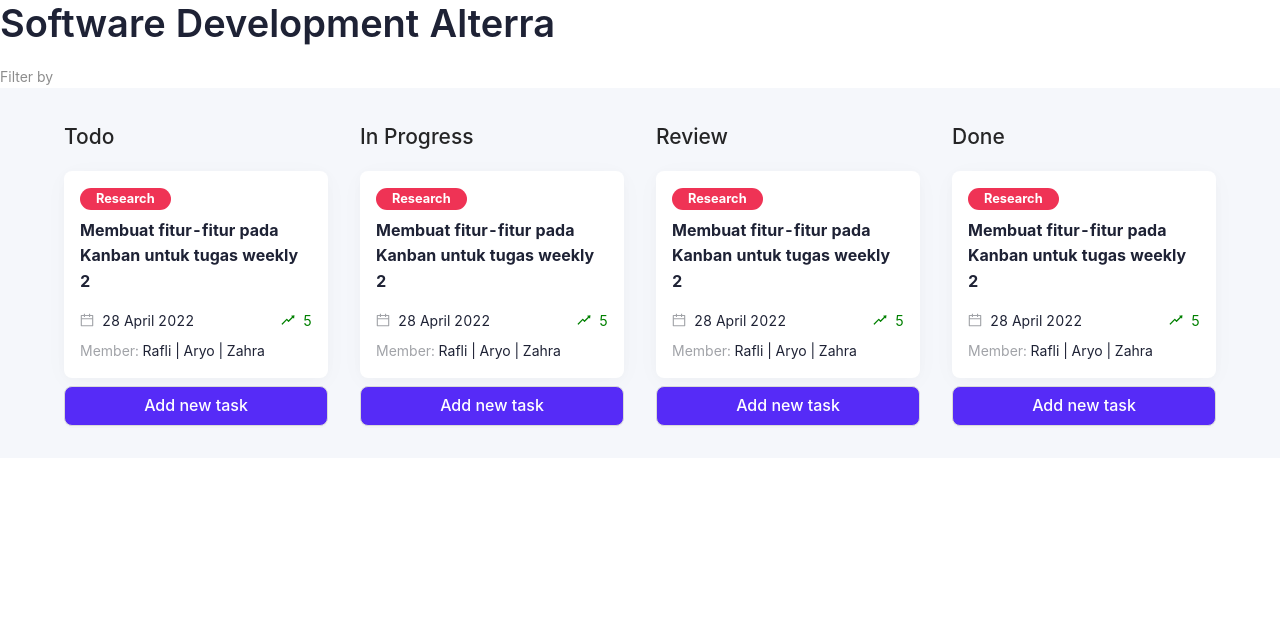
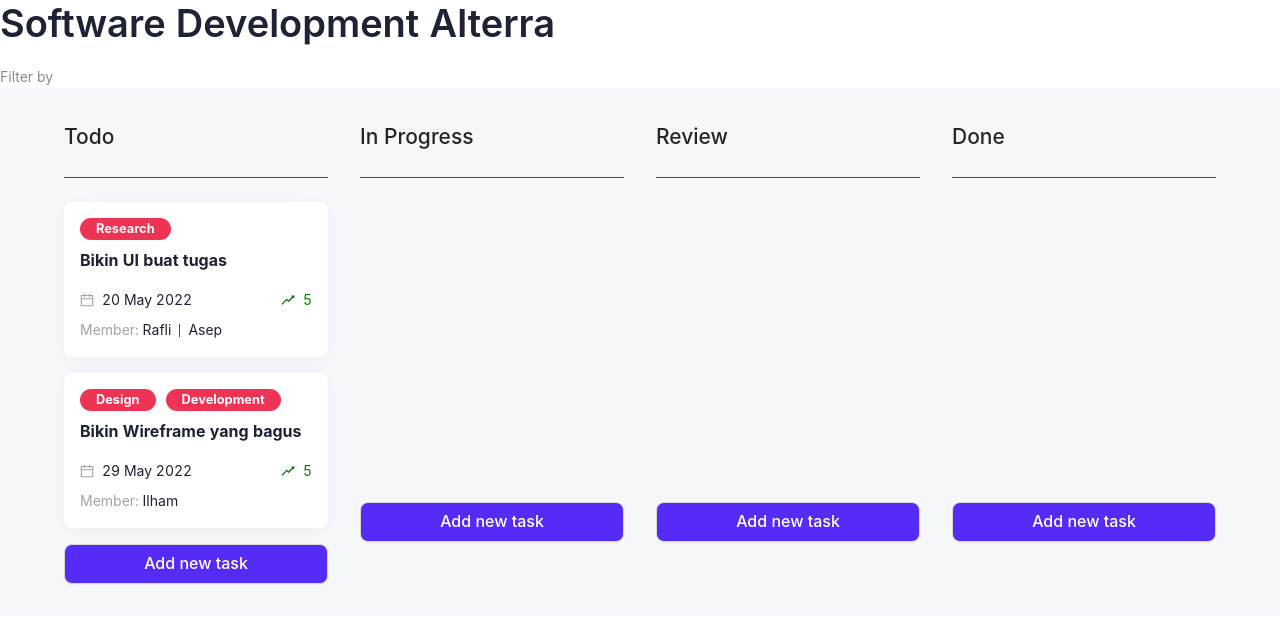
Before and after one commit to rafliogun49/mini-project_Muhammad-Rafli, a React (Create React App) app in the folder my-app/: page / in a window 1280 px wide. Shown: the top 624 px of the page. Built offline with nearby package versions, Linux system fonts and the light colour scheme.

Commit message:
create drag n drop kanban board, make kanban card and add new task functionality. Next i will make funcionality of input modal and CRUD system

```diff
--- a/my-app/package.json
+++ b/my-app/package.json
@@ -10,6 +10,7 @@
     "@testing-library/user-event": "^13.5.0",
     "antd": "^4.20.2",
     "react": "^17.0.2",
+    "react-beautiful-dnd": "^13.1.0",
     "react-dom": "^17.0.2",
     "react-redux": "^8.0.1",
     "react-router-dom": "^6.3.0",
--- a/my-app/src/App.js
+++ b/my-app/src/App.js
@@ -1,15 +1,37 @@
+import {useState} from "react";
 import Filter from "./component/Filter";
 import InputModal from "./component/InputModal";
 import KanbanBoard from "./component/KanbanBoard";
 import TitleText from "./component/TitleText";
 
+const data = [
+  {
+    id: 1,
+    title: "Bikin UI buat tugas",
+    tag: ["Research"],
+    priority: 5,
+    date: "20/05/2022",
+    member: ["Rafli", "Asep"],
+    status: "todo",
+  },
+  {
+    id: 2,
+    title: "Bikin Wireframe yang bagus",
+    tag: ["Design", "Development"],
+    priority: 5,
+    date: "29/05/2022",
+    member: ["Ilham"],
+    status: "todo",
+  },
+];
+
 function App() {
+  const [dataTask, setDataTask] = useState(data);
   return (
     <>
       <TitleText />
       <Filter />
-      <KanbanBoard />
-      <InputModal />
+      <KanbanBoard dataTask={dataTask} setDataTask={setDataTask} />
     </>
   );
 }
--- a/my-app/src/component/InputModal.jsx
+++ b/my-app/src/component/InputModal.jsx
@@ -3,6 +3,7 @@
 import TextArea from "antd/lib/input/TextArea";
 import {Option} from "antd/lib/mentions";
 import moment from "moment";
+import {useState} from "react";
 
 const InputModal = ({modalOpened, setModalOpened}) => {
   const handleOk = () => {
@@ -13,6 +14,11 @@
   };
   const handleDelete = () => {
     setModalOpened(!handleOk);
+  };
+  const [date, setDate] = useState("");
+  const handleChangeDate = (value) => {
+    setDate(value.format("DD/MM/YYYY"));
+    console.log(typeof date);
   };
   return (
     <>
@@ -49,7 +55,7 @@
             <Col className="gutter-row" span={12}>
               <div className="member">
                 <span style={{display: "block"}}>Member</span>
-                <Select mode="multiple" allowClear style={{width: "100%"}}>
+                <Select mode="tags" placeholder="member name" style={{width: "100%"}}>
                   <Option>Rafli</Option>
                 </Select>
               </div>
@@ -60,7 +66,8 @@
                 <DatePicker
                   defaultValue={moment("01/01/2015", "YYYY/MM/DD")}
                   format={"YYYY/MM/DD"}
-                  style={{width: "50%"}}
+                  style={{minWidth: "50%"}}
+                  onChange={handleChangeDate}
                 />
               </div>
             </Col>
@@ -69,12 +76,7 @@
             <Col className="gutter-row" span={12}>
               <div className="tag">
                 <span style={{display: "block"}}>Tag</span>
-                <Select
-                  mode="multiple"
-                  allowClear
-                  style={{width: "100%"}}
-                  placeholder="Please select"
-                >
+                <Select mode="tags" placeholder="tag" style={{width: "100%"}}>
                   <Option>Design</Option>
                   <Option>Research</Option>
                 </Select>
@@ -84,7 +86,7 @@
               <div className="urgency">
                 <span style={{display: "block"}}>Urgency level</span>
                 <div className="urgency-level">
-                  <InputNumber min={1} max={10} defaultValue={1} style={{width: "50%"}} />
+                  <InputNumber min={1} max={10} defaultValue={1} style={{minWidth: "50%"}} />
                 </div>
               </div>
             </Col>
--- a/my-app/src/component/KanbanBoard.jsx
+++ b/my-app/src/component/KanbanBoard.jsx
@@ -1,39 +1,99 @@
-import {Row, Col, Space} from "antd";
+import {Row, Col, Space, Divider} from "antd";
 import KanbanCard from "./KanbanCard";
 import NewTask from "./NewTask";
+import {DragDropContext, Droppable, Draggable} from "react-beautiful-dnd";
+import {useState} from "react";
 
-const KanbanBoard = () => {
+const onDragEnd = (result, columns, setColumns) => {
+  if (!result.destination) return;
+  const {source, destination} = result;
+  if (source.droppableId !== destination.droppableId) {
+    const sourceColumn = columns[source.droppableId];
+    const destinationColumn = columns[destination.droppableId];
+    const sourceItems = [...sourceColumn.items];
+    const destinationitems = [...destinationColumn.items];
+    const [removed] = sourceItems.splice(source.index, 1);
+    destinationitems.splice(destination.index, 0, removed);
+    setColumns({
+      ...columns,
+      [source.droppableId]: {
+        ...sourceColumn,
+        items: sourceItems,
+      },
+      [destination.droppableId]: {
+        ...destinationColumn,
+        items: destinationitems,
+      },
+    });
+  } else {
+    const column = columns[source.droppableId];
+    const copiedItems = [...column.items];
+    const [removed] = copiedItems.splice(source.index, 1);
+    copiedItems.splice(destination.index, 0, removed);
+    setColumns({
+      ...columns,
+      [source.droppableId]: {
+        ...column,
+        items: copiedItems,
+      },
+    });
+  }
+};
+
+const KanbanBoard = ({dataTask, setDataTask}) => {
+  const columnsKanban = {
+    todo: {name: "Todo", items: dataTask},
+    inProgress: {name: "In Progress", items: []},
+    review: {name: "Review", items: []},
+    done: {name: "Done", items: []},
+  };
+  const [columns, setColumns] = useState(columnsKanban);
   return (
-    <Row gutter={32} className="board">
-      <Col className="gutter-row" span={6}>
-        <Space direction="vertical" size="small" style={{display: "flex"}}>
-          <h2>Todo</h2>
-          <KanbanCard />
-          <NewTask />
-        </Space>
-      </Col>
-      <Col className="gutter-row" span={6}>
-        <Space direction="vertical" size="small" style={{display: "flex"}}>
-          <h2>In Progress</h2>
-          <KanbanCard />
-          <NewTask />
-        </Space>
-      </Col>
-      <Col className="gutter-row" span={6}>
-        <Space direction="vertical" size="small" style={{display: "flex"}}>
-          <h2>Review</h2>
-          <KanbanCard />
-          <NewTask />
-        </Space>
-      </Col>
-      <Col className="gutter-row" span={6}>
-        <Space direction="vertical" size="small" style={{display: "flex"}}>
-          <h2>Done</h2>
-          <KanbanCard />
-          <NewTask />
-        </Space>
-      </Col>
-    </Row>
+    <DragDropContext onDragEnd={(result) => onDragEnd(result, columns, setColumns)}>
+      <Row gutter={32} className="board">
+        {Object.entries(columns).map(([id, column]) => {
+          return (
+            <Col className="gutter-row" span={6} key={id}>
+              <div className="title-column">
+                <h2>{column.name}</h2>
+                <Divider style={{backgroundColor: "#562BF7"}} />
+              </div>
+              <Droppable droppableId={id} key={id}>
+                {(provided, snapshot) => {
+                  return (
+                    <div
+                      {...provided.droppableProps}
+                      ref={provided.innerRef}
+                      style={{minHeight: 300}}
+                    >
+                      {column.items.map((item, i) => {
+                        return (
+                          <Draggable key={item.id} draggableId={String(item.id)} index={i}>
+                            {(provided, snapshot) => {
+                              return (
+                                <div
+                                  ref={provided.innerRef}
+                                  {...provided.draggableProps}
+                                  {...provided.dragHandleProps}
+                                >
+                                  <KanbanCard item={item} />
+                                </div>
+                              );
+                            }}
+                          </Draggable>
+                        );
+                      })}
+                      {provided.placeholder}
+                    </div>
+                  );
+                }}
+              </Droppable>
+              <NewTask dataTask={dataTask} setDataTask={setDataTask} />
+            </Col>
+          );
+        })}
+      </Row>
+    </DragDropContext>
   );
 };
 
--- a/my-app/src/component/KanbanCard.jsx
+++ b/my-app/src/component/KanbanCard.jsx
@@ -1,27 +1,66 @@
-import {Space, Tag} from "antd";
+import {Divider, Space, Tag} from "antd";
 import {CalendarOutlined, RiseOutlined} from "@ant-design/icons";
 import {useState} from "react";
 import InputModal from "./InputModal";
-const Card = () => {
+const KanbanCard = ({item}) => {
   const [modalOpened, setModalOpened] = useState(false);
   const changeViewModal = () => {
     setModalOpened(!modalOpened);
   };
+
+  const tagsComponent = item.tag.map((tag) => {
+    return (
+      <Tag color="#EF3355" style={{borderRadius: 12}}>
+        <span className="tag-title">{tag}</span>
+      </Tag>
+    );
+  });
+
+  const month = {
+    "01": "Jan",
+    "02": "Feb",
+    "03": "Mar",
+    "04": "Apr",
+    "05": "May",
+    "06": "Jun",
+    "07": "Jul",
+    "08": "Aug",
+    "09": "Sep",
+    10: "Oct",
+    11: "Nov",
+    12: "Dec",
+  };
+
+  const convertMonth = (date) => {
+    const getMonth = date.split("/")[1];
+    const monthName = month[getMonth];
+    const split = date.split("/");
+    return `${split[0]} ${monthName} ${split[2]}`;
+  };
+
+  const memberComponent = item.member.map((member, i) => {
+    return (
+      <span style={{color: "#1e2235"}}>
+        {member}
+        {i < item.member.length - 1 && <Divider type="vertical" style={{background: "#562BF7"}} />}
+      </span>
+    );
+  });
+
   return (
     <>
       <div className="kanban-card" onClick={changeViewModal}>
-        <Space direction="vertical" size="small">
-          <Tag color="#EF3355" style={{borderRadius: 12}}>
-            <span className="tag-title">Research</span>
-          </Tag>
-          <h4 className="card-title col-secondary">
-            Membuat fitur-fitur pada Kanban untuk tugas weekly 2
-          </h4>
+        <Space direction="vertical" size="small" style={{display: "flex"}}>
+          <div className="tags" style={{display: "flex", gap: "2px"}}>
+            {tagsComponent}
+          </div>
+
+          <h4 className="card-title col-secondary">{item.title}</h4>
           <div className="date-n-priority flex">
             <div className="date">
               <Space size={8}>
                 <CalendarOutlined style={{color: "#A1A3A8"}} />
-                <span style={{color: "#1e2235"}}>28 April 2022</span>
+                <span style={{color: "#1e2235"}}>{convertMonth(item.date)}</span>
               </Space>
             </div>
             <div className="priority">
@@ -33,7 +72,7 @@
           </div>
           <div className="member">
             <span style={{color: "#A1A3A8"}}>Member: </span>
-            <span style={{color: "#1e2235"}}>Rafli | Aryo | Zahra</span>
+            {memberComponent}
           </div>
         </Space>
       </div>
@@ -42,4 +81,4 @@
   );
 };
 
-export default Card;
+export default KanbanCard;
--- a/my-app/src/component/NewTask.jsx
+++ b/my-app/src/component/NewTask.jsx
@@ -2,10 +2,30 @@
 import {Button, Col, Input, Row} from "antd";
 import {useState} from "react";
 
-const NewTask = () => {
+const NewTask = ({dataTask, setDataTask}) => {
   const [addNewTask, setAddNewTask] = useState(false);
+  const [title, setTitle] = useState("");
   const changeNewTaskStatus = () => {
     setAddNewTask(!addNewTask);
+  };
+
+  const handleChange = (e) => {
+    setTitle(e.target.value);
+  };
+
+  const addingNewTask = (e) => {
+    e.preventDefault();
+    const newData = {
+      id: new Date().getTime(),
+      title: title,
+      tag: [""],
+      priority: null,
+      date: "",
+      member: [],
+      status: "todo",
+    };
+    setDataTask([...dataTask, newData]);
+    changeNewTaskStatus();
   };
 
   return (
@@ -14,13 +34,19 @@
         <div className="input-new-task">
           <Row gutter={8}>
             <Col className="gutter-row" span={20}>
-              <Input placeholder="new task" bordered={false} style={{width: "100%"}} />
+              <Input
+                placeholder="new task"
+                bordered={false}
+                style={{width: "100%"}}
+                name="title"
+                onChange={handleChange}
+              />
             </Col>
             <Col className="gutter-row">
               <Button
                 shape="circle"
                 style={{background: "#562BF7", borderRadius: "8px"}}
-                onClick={changeNewTaskStatus}
+                onClick={addingNewTask}
               >
                 <PlusOutlined style={{color: "white"}} />
               </Button>
--- a/my-app/src/index.css
+++ b/my-app/src/index.css
@@ -44,6 +44,7 @@
   box-shadow: 0px 4.55258px 27.2924px rgba(30, 34, 53, 0.0233553),
     0px 1.92204px 12.6198px rgba(30, 34, 53, 0.0176871);
   border-radius: 8px;
+  margin-bottom: 16px;
 }
 
 .modal {
```
Also changed, not shown: 1 other file (tests, documents, lock files or other folders).
